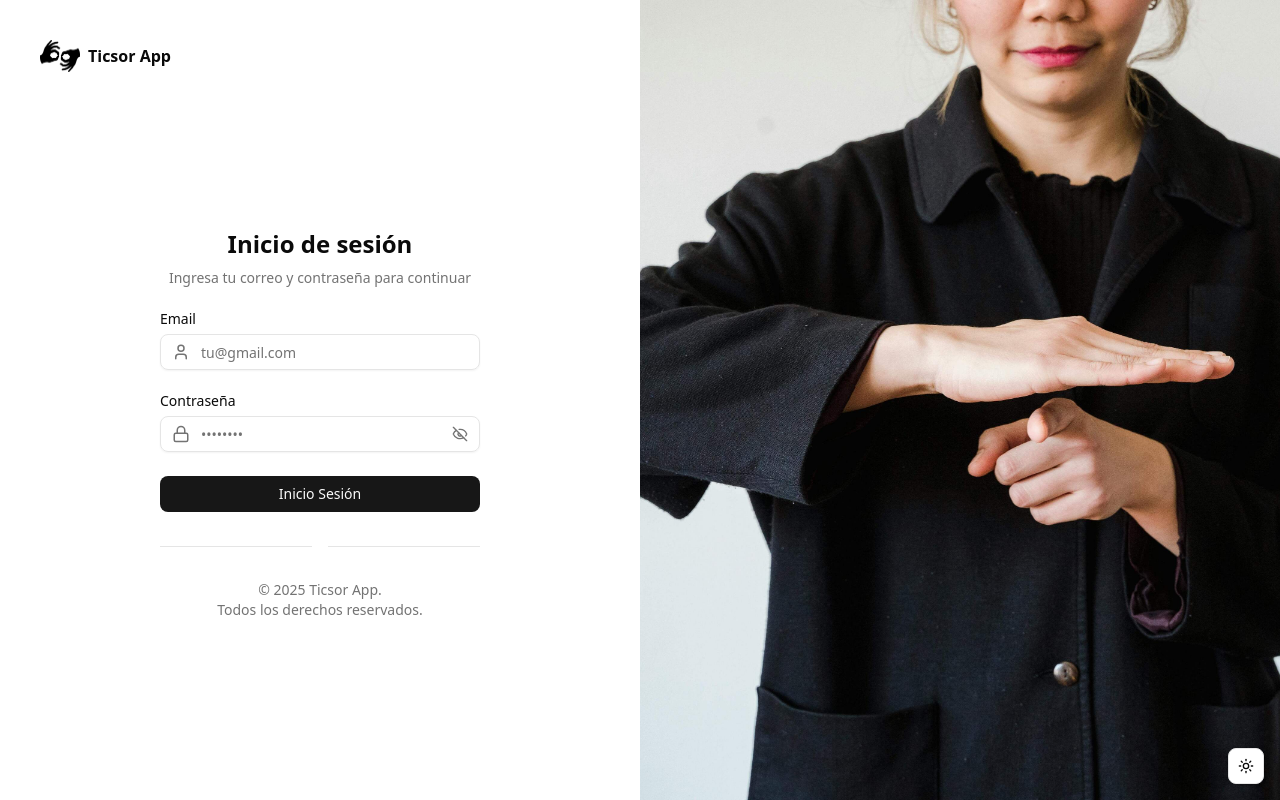
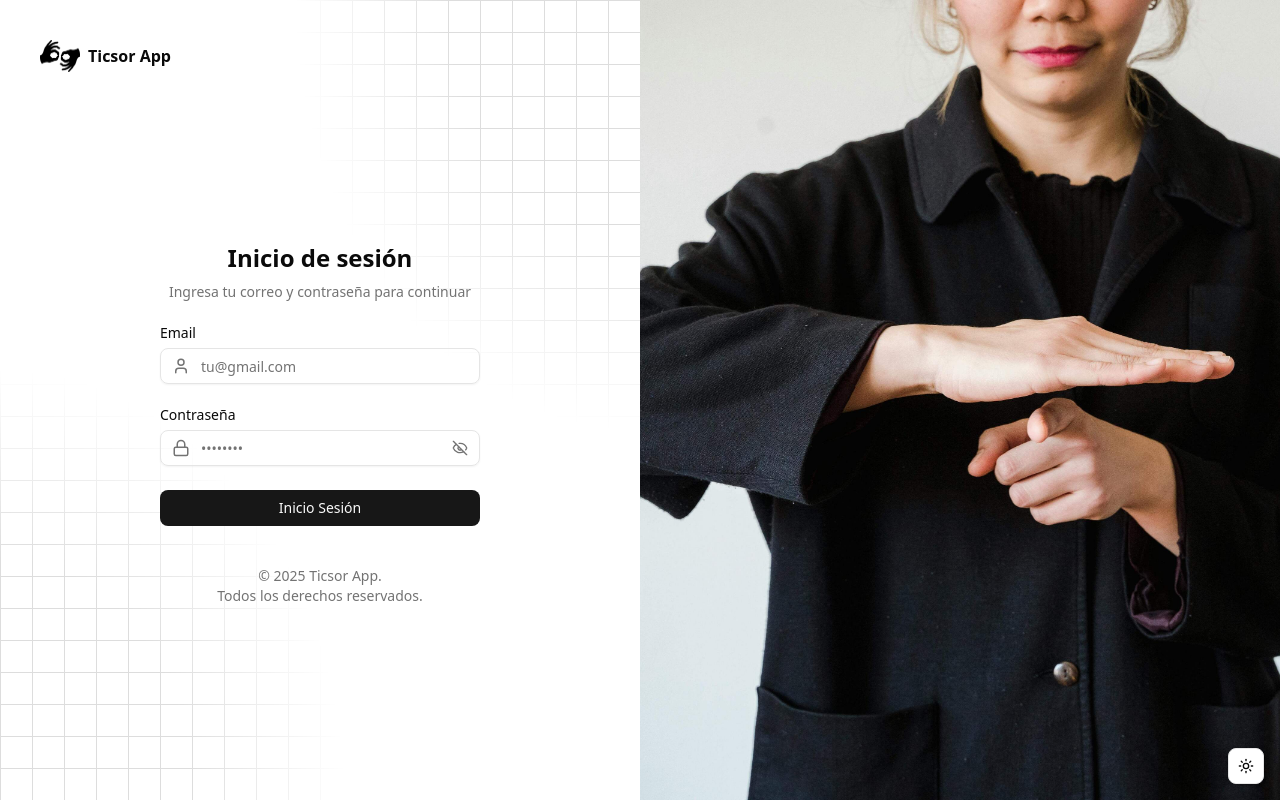
Before and after one commit to darianmorat/ticsor-app, a React (Vite) app in the folder client/: page / in a window 1280 px wide. Built offline with nearby package versions, Linux system fonts and the light colour scheme; no server answers.

Commit message:
fix(ui): add custom background to login form

```diff
--- a/client/src/components/auth/login-form.tsx
+++ b/client/src/components/auth/login-form.tsx
@@ -122,10 +122,7 @@ export function LoginForm({ className, ...props }: React.ComponentProps<"form">)
                   </div>
                </div>
             </div>
-            <div className="after:border-border relative text-center text-sm after:absolute after:inset-0 after:top-1/2 after:z-0 after:flex after:items-center after:border-t">
-               <span className="bg-background text-muted-foreground relative z-10 px-2"></span>
-            </div>
-            <div className="text-center text-sm text-muted-foreground">
+            <div className="text-center text-sm text-muted-foreground mt-4">
                © 2025 Ticsor App.
                <br /> Todos los derechos reservados.
             </div>
--- a/client/src/pages/Login.tsx
+++ b/client/src/pages/Login.tsx
@@ -5,8 +5,73 @@ import { ModeToggle } from "@/components/ui/ModeToggle";
 
 export const Login = () => {
    return (
-      <div className="grid min-h-svh lg:grid-cols-2">
-         <div className="flex flex-col gap-4 p-6 md:p-10">
+      <div className="grid lg:grid-cols-2">
+         {/* CUSTOM BACKGROUND */}
+         <div className="min-h-screen w-full relative">
+            {/* Light mode */}
+            {/* Diagonal Fade Grid Background - Top Right */}
+            <div
+               className="absolute inset-0 z-0 block dark:hidden"
+               style={{
+                  backgroundImage: `
+                    linear-gradient(to right, #ddd 1px, transparent 1px),
+                    linear-gradient(to bottom, #ddd 1px, transparent 1px)
+                  `,
+                  backgroundSize: "32px 32px",
+                  WebkitMaskImage:
+                     "radial-gradient(ellipse 60% 60% at 100% 0%, #000 50%, transparent 90%)",
+                  maskImage:
+                     "radial-gradient(ellipse 60% 60% at 100% 0%, #000 50%, transparent 90%)",
+               }}
+            />
+            {/* Diagonal Fade Grid Background - Bot Left */}
+            <div
+               className="absolute inset-0 z-0 block dark:hidden"
+               style={{
+                  backgroundImage: `
+                    linear-gradient(to right, #ddd 1px, transparent 1px),
+                    linear-gradient(to bottom, #ddd 1px, transparent 1px)
+                  `,
+                  backgroundSize: "32px 32px",
+                  WebkitMaskImage:
+                     "radial-gradient(ellipse 60% 60% at 0% 100%, #000 50%, transparent 90%)",
+                  maskImage:
+                     "radial-gradient(ellipse 60% 60% at 0% 100%, #000 50%, transparent 90%)",
+               }}
+            />
+            {/* Dark mode */}
+            {/* Diagonal Fade Grid Background - Top Right */}
+            <div
+               className="absolute inset-0 z-0 hidden dark:block"
+               style={{
+                  backgroundImage: `
+                    linear-gradient(to right, #353535 1px, transparent 1px),
+                    linear-gradient(to bottom, #353535 1px, transparent 1px)
+                  `,
+                  backgroundSize: "32px 32px",
+                  WebkitMaskImage:
+                     "radial-gradient(ellipse 60% 60% at 100% 0%, #000 50%, transparent 90%)",
+                  maskImage:
+                     "radial-gradient(ellipse 60% 60% at 100% 0%, #000 50%, transparent 90%)",
+               }}
+            />
+            {/* Diagonal Fade Grid Background - Bot Left */}
+            <div
+               className="absolute inset-0 z-0 hidden dark:block"
+               style={{
+                  backgroundImage: `
+                    linear-gradient(to right, #353535 1px, transparent 1px),
+                    linear-gradient(to bottom, #353535 1px, transparent 1px)
+                  `,
+                  backgroundSize: "32px 32px",
+                  WebkitMaskImage:
+                     "radial-gradient(ellipse 60% 60% at 0% 100%, #000 50%, transparent 90%)",
+                  maskImage:
+                     "radial-gradient(ellipse 60% 60% at 0% 100%, #000 50%, transparent 90%)",
+               }}
+            />
+            {/* Your Content/Components */}
+            <div className="flex flex-col gap-4 p-6 md:p-10 absolute w-full min-h-screen">
                <div className="flex justify-center gap-2 md:justify-start">
                   <img src={logo} className="h-8 size-10 dark:invert" alt="Ticsor Logo" />
                   <span className="self-center font-semibold whitespace-nowrap dark:text-white">
@@ -19,6 +84,8 @@ export const Login = () => {
                   </div>
                </div>
             </div>
+         </div>
+         {/* CUSTOM BACKGROUND */}
          <div className="bg-muted relative hidden lg:block">
             <img
                src={authImage}
```
Lines whose indentation alone changed are shown as unchanged.
